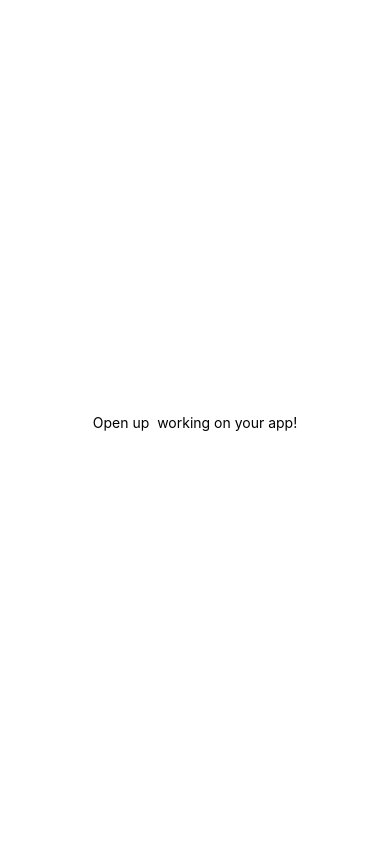
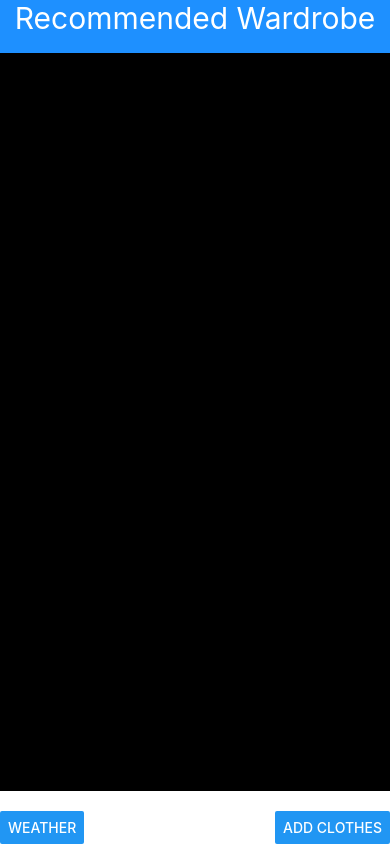
Before and after one commit to rmspence-compsci/wardrobe_app, a React Native app: screen / in a window 390 px wide. Built offline with nearby package versions, Linux system fonts and the light colour scheme.

Commit message:
Added two buttons and a title to the home page

```diff
--- a/App.js
+++ b/App.js
@@ -1,12 +1,34 @@
 import { StatusBar } from 'expo-status-bar';
-import { StyleSheet, Text, View } from 'react-native';
+import { StyleSheet, Text, View, Button, Alert, SafeAreaView } from 'react-native';
 
 export default function App() {
   return (
-    <View style={styles.container}>
-      <Text>Open up  working on your app!</Text>
-      <StatusBar style="auto" />
-    </View>
+    <SafeAreaView style={styles.container}>
+      <View style={styles.titleView}>
+        <Text style={styles.title}>
+          Recommended Wardrobe
+        </Text>
+
+
+
+      </View>
+      <View style={styles.wardrobeView}>
+
+
+      </View>
+      <View style={styles.buttonView}>
+        <Button
+          title="Weather"
+          style={styles.weatherButton}
+          onPress={() => Alert.alert('Simple Button pressed')}
+        />
+        <Button
+          title="Add Clothes"
+          style={styles.clothesButton}
+          onPress={() => Alert.alert('Simple Button pressed')}
+        />
+      </View>
+    </SafeAreaView>
   );
 }
 
@@ -14,7 +36,36 @@ const styles = StyleSheet.create({
   container: {
     flex: 1,
     backgroundColor: '#fff',
-    alignItems: 'center',
-    justifyContent: 'center',
   },
+  titleView: {
+    flex: 1,
+    backgroundColor: 'dodgerblue',
+    alignItems:"center"
+
+  },
+  title: {
+    color:"white",
+    fontSize:30,
+
+  },
+  wardrobeView: {
+    flex: 14,
+    backgroundColor: 'black',
+
+  },
+  buttonView: {
+    flex: 1,
+    backgroundColor: 'white',
+    flexDirection:"row",
+    justifyContent:"space-between",
+    alignItems:"flex-end"
+  },
+  weatherButton: {
+    flex:1,
+
+  },
+  clothesButton: {
+    flex:1,
+
+  }
 });
```
